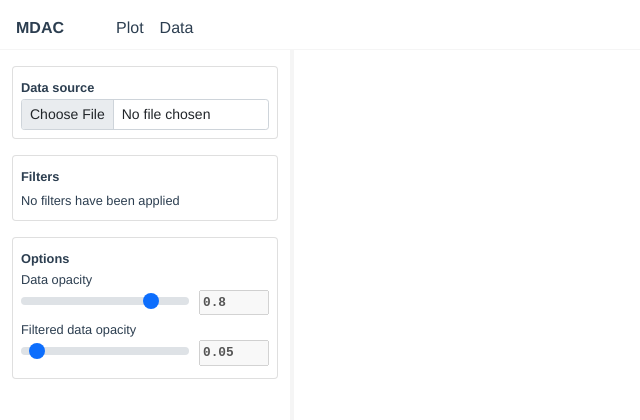
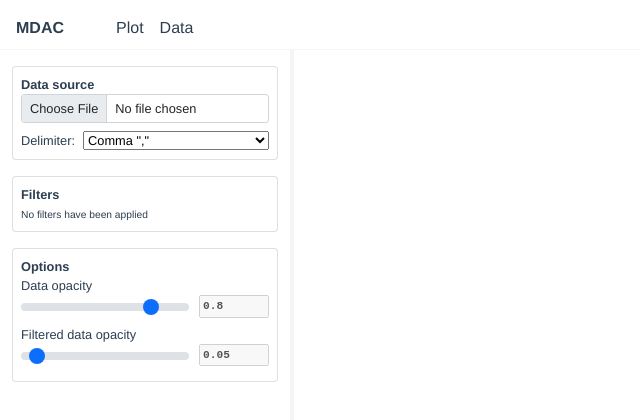
Before and after one commit to johnmartins/mdac, a Vue app: page / in a window 1280 px wide. Shown: the top 420 px of the page, without its empty margins (0-640 px from the left). Built offline with nearby package versions, Linux system fonts and the light colour scheme.

Commit message:
Delimiter selection

```diff
--- a/src/components/inputs/RangeInput.vue
+++ b/src/components/inputs/RangeInput.vue
@@ -42,7 +42,7 @@
 
 <style lang="scss" scoped>
 .title {
-    font-size: 0.8em;
+    font-size: 0.8rem;
 }
 
 .range-input-container {
@@ -50,14 +50,14 @@
     grid-template-columns: auto 80px;
 
     label {
-        font-size: 0.8em;
+        font-size: 0.8rem;
         margin-bottom: 0;
     }
 
     input[type=number] {
         margin-left: 10px;
         width: 70px;
-        font-size: 0.8em;
+        font-size: 0.7rem;
         font-family: monospace;
         font-weight: bold;
     }
--- a/src/components/inputs/TextInput.vue
+++ b/src/components/inputs/TextInput.vue
@@ -22,7 +22,7 @@
 
 <style lang="scss" scoped>
     .input-group-text {
-        font-size: 0.8em;
+        font-size: 0.8rem;
         width: 60px;
         padding: 0.1em 0 0.1em 0.4em;
 
@@ -33,8 +33,8 @@
     }
 
     .form-control  {
-        padding: 0.1em 0 0.1em 0.4em;
-        font-size: 0.6em !important;
+        padding: 0.1rem 0 0.1rem 0.4rem;
+        font-size: 0.6rem !important;
         font-family: monospace;
         font-weight: bold;
         text-align: right;
--- a/src/components/plots/FilterElement.vue
+++ b/src/components/plots/FilterElement.vue
@@ -70,7 +70,7 @@ import DataFilter from '@/models/plots/DataFilter'
 
 <style lang="scss" scoped>
     .filter-element-container {
-        font-size: 0.6em;
+        font-size: 0.6rem;
         display: grid;
         grid-template-columns: 50px 8px auto 8px 50px 5px;
 
--- a/src/components/plots/PCPlot.vue
+++ b/src/components/plots/PCPlot.vue
@@ -453,12 +453,12 @@ function updateContainerSize () {
 }
 
 
-function readFile (evt) {
-	const file = evt.target.files[0]
+function readFile ({file, delimiter} = object) {
 	const reader = new FileReader()
 	reader.readAsText(new Blob([file], {"type": file.type}))
 	reader.onloadend = (e) => {
-		let csvData = d3.csvParse(e.target.result)
+		const dataFormat = d3.dsvFormat(delimiter)
+		let csvData = dataFormat.parse(e.target.result)
 
 		const dataToPlot = []
 
--- a/src/components/plots/PlotTools.vue
+++ b/src/components/plots/PlotTools.vue
@@ -3,7 +3,16 @@
         <div class="card mt-3">
             <div class="control-group p-2">
                 <strong>Data source</strong>
-                <input class="form-control form-control-sm" id="formFileSm" type="file" @change="readFile">
+                <input class="form-control form-control-sm mb-2" id="formFileSm" type="file" @change="readFile">
+
+                <div class="labeled-form">
+                    <span>Delimiter:</span>
+                    <select name="delimiter" id="formFileDelimiter" ref="fileDelimiterSelect">
+                        <option value="," selected>Comma ","</option>
+                        <option value=";">Semi-colon ";"</option>
+                        <option value="\t">Tab "\t"</option>
+                    </select>
+                </div>
             </div>
         </div>
         <div class="card mt-3" v-if="selectedCategoryChanged">
@@ -66,6 +75,7 @@ import Category from '@/models/plots/Category'
 
 const selectedCategory = ref(null)
 const selectedCategoryChanged = ref(null)
+const fileDelimiterSelect = ref(null)
 const filters = reactive([])
 
 // Listeners
@@ -96,7 +106,7 @@ eventBus.on('PCPlot.deleteFilter', (f) => {
 })
 
 function readFile (evt) {
-    eventBus.emit('PlotTools.readFile', (evt))
+    eventBus.emit('PlotTools.readFile', {file: evt.target.files[0], delimiter: fileDelimiterSelect.value.value})
 }
 
 function deleteCategory () {
@@ -126,11 +136,27 @@ function setFilteredDataOpacity (value) {
 
 <style lang="scss" scoped>
     .plot-tools-container {
+        font-size: 0.8rem;
         overflow-y: auto;
+
         .control-group {
             text-align: left;
-            strong {
-                font-size: 0.8em;
+            input {
+                font-size: 0.8rem;
+            }
+        }
+
+        .labeled-form {
+            display: flex;
+            justify-content: space-between;
+            font-size: 0.8rem;
+            align-items: center;
+            span {
+                font-size: 0.8rem;
+                margin-right: 8px;
+            }
+            select {
+                width: 100%;
             }
         }
     }
```
